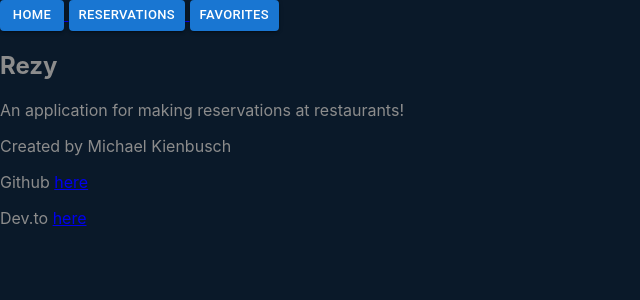
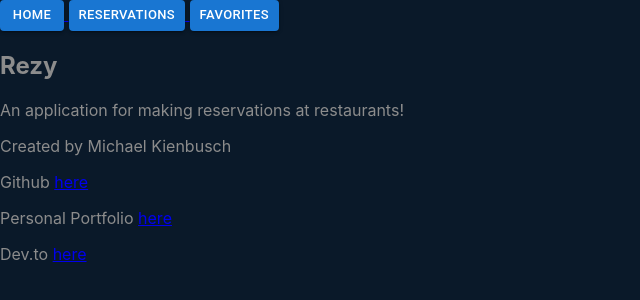
Before and after one commit to mkienbus/rezy-frontend, a React (Create React App) app: page /about in a window 1280 px wide. Shown: the top 300 px of the page, without its empty margins (0-640 px from the left). Built offline with nearby package versions, Linux system fonts and the light colour scheme.

Commit message:
added personal portfolio link

```diff
--- a/src/components/About.js
+++ b/src/components/About.js
@@ -9,6 +9,7 @@ function About(){
             <p>An application for making reservations at restaurants!</p>
             <p>Created by Michael Kienbusch</p>
             <p>Github <a href="https://github.com/mkienbus" target="_blank" rel="noopener noreferrer">here</a></p>
+            <p>Personal Portfolio <a href="https://mkienbus.github.io/" target = "_blank" rel="noopener noreferrer">here</a></p>
             <p>Dev.to <a href="https://dev.to/mkienbus" target="_blank" rel="noopener noreferrer">here</a></p>
         </div>
     )
```
